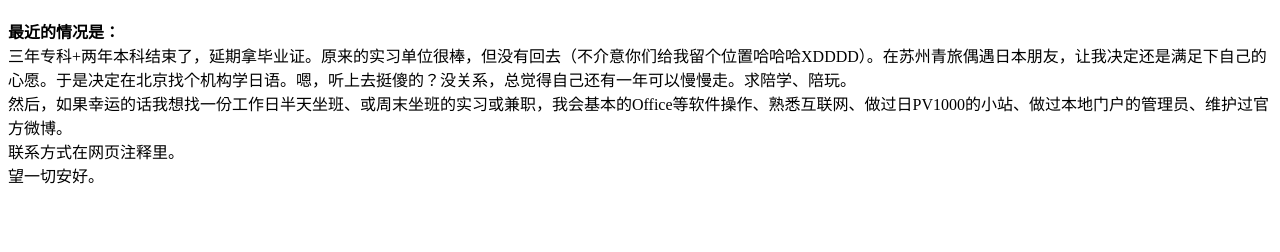
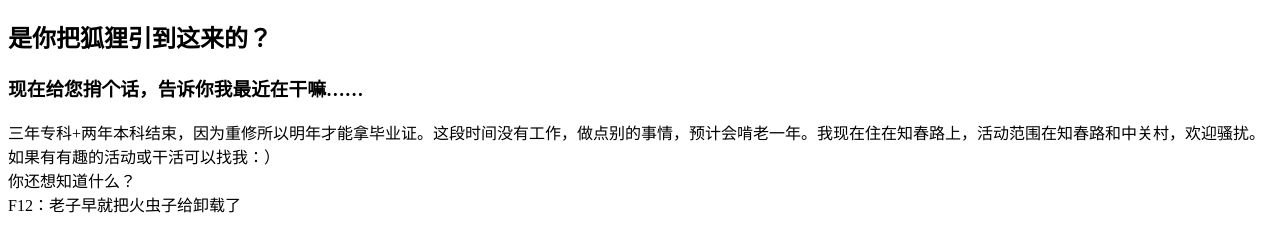
Before and after one commit to weakfox/weakfox.github.com, a plain HTML site: page job/index.html in a window 1280 px wide. Shown: the part 70-322 px from the top of the page. Drawn offline with Linux system fonts and the light colour scheme.

Commit message:
edit "/job/index.html"

```diff
--- a/job/index.html
+++ b/job/index.html
@@ -2,24 +2,24 @@
 <html xmlns="http://www.w3.org/1999/xhtml">
 <head>
 <meta http-equiv="Content-Type" content="text/html; charset=utf-8" />
-<title>近况，不要再问了</title>
+<title>近况，已经被问了不下20次了</title>
 </head>
+<body>
 <h1>队长，别开枪，是我！</h1>
-<strong>最近的情况是：</strong>
+<h2>是你把狐狸引到这来的？</h2>
+<h3>现在给您捎个话，告诉你我最近在干嘛……</h3>
+三年专科+两年本科结束，因为重修所以明年才能拿毕业证。这段时间没有工作，做点别的事情，预计会啃老一年。我现在住在知春路上，活动范围在知春路和中关村，欢迎骚扰。如果有有趣的活动或干活可以找我：）
 <br />
-三年专科+两年本科结束了，延期拿毕业证。原来的实习单位很棒，但没有回去（不介意你们给我留个位置哈哈哈XDDDD）。在苏州青旅偶遇日本朋友，让我决定还是满足下自己的心愿。于是决定在北京找个机构学日语。嗯，听上去挺傻的？没关系，总觉得自己还有一年可以慢慢走。求陪学、陪玩。
+你还想知道什么？
 <br />
-然后，如果幸运的话我想找一份工作日半天坐班、或周末坐班的实习或兼职，我会基本的Office等软件操作、熟悉互联网、做过日PV1000的小站、做过本地门户的管理员、维护过官方微博。
-<br />
-联系方式在网页注释里。
-<br />
-望一切安好。
+F12：老子早就把火虫子给卸载了
 <!--
 Gmail & Gtalk：weakfox@gmail.com
 QQ：24781823
 Tel：18605344063
+*******我是分割线*******
+其实吧，我在北京某地报了个班学学日语，暂时每天下午和晚上有空。大致打算是明年7月再考虑是否继续留在北京。（此处可以鄙视）
 -->
-
 </center>
 </body>
 </html>
```
